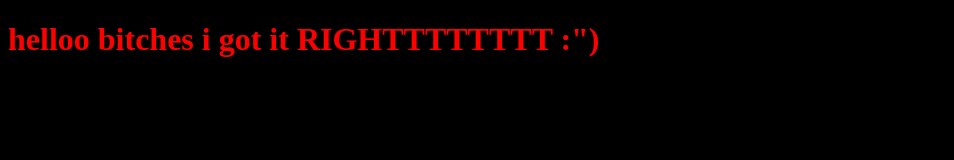
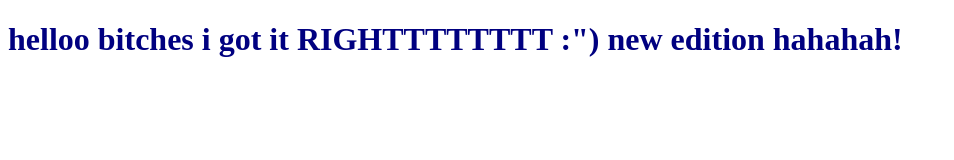
Before and after one commit to salmaamr45/MyProject, a plain HTML site: page index.html in a window 1280 px wide. Shown: the whole page, without its empty margins (0-954 px from the left). Drawn offline with Linux system fonts and the light colour scheme.

Commit message:
modified the page

```diff
--- a/app.js
+++ b/app.js
@@ -1 +1 @@
-alert ("hello");
+alert ("hello it's the branchhh");
--- a/index.html
+++ b/index.html
@@ -7,7 +7,7 @@
     <link rel="stylesheet" href="style.css">
 </head>
 <body>
-    <h1>helloo bitches i got it RIGHTTTTTTTT :") </h1>
+    <h1>helloo bitches i got it RIGHTTTTTTTT :") new edition hahahah! </h1>
     <script src="app.js"></script>
 
 </body>
--- a/style.css
+++ b/style.css
@@ -1,6 +1,6 @@
 h1{
-    color: red;
+    color:navy;
 }
 body{
-    background-color: black;
+    background-color: white;
 }
```
